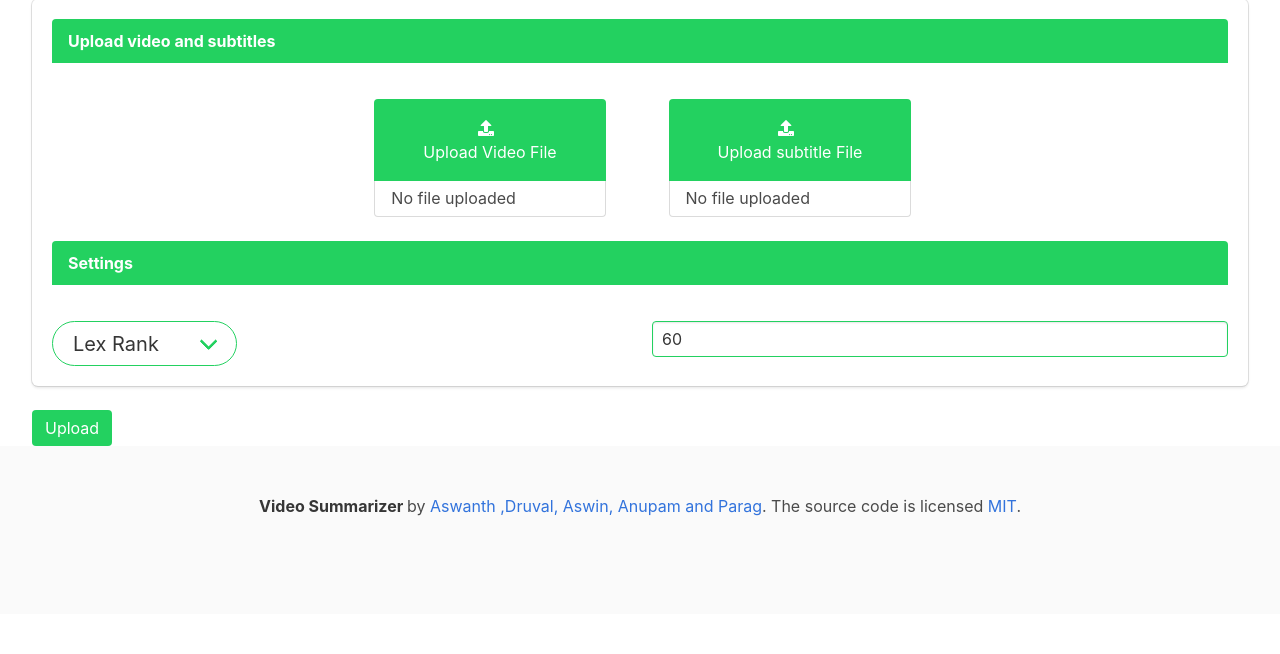
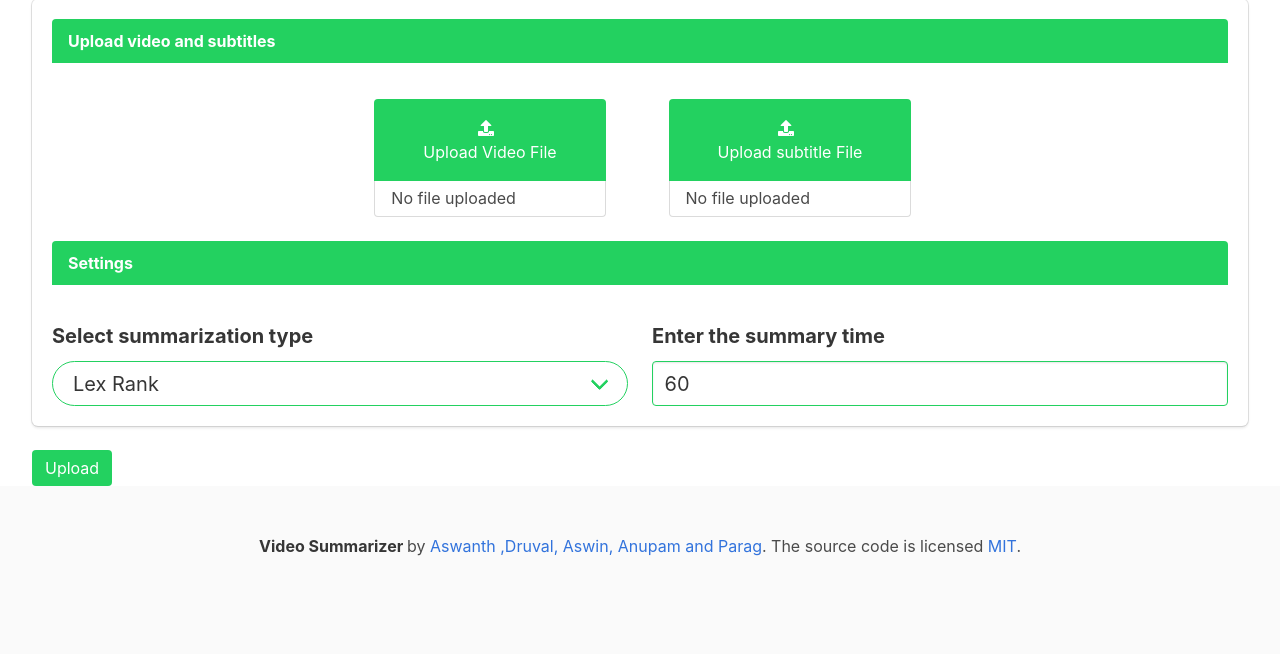
Before and after one commit to aswanthkoleri/VideoMash, a Django app: page /main/ in a window 1280 px wide. Shown: the part 162-816 px from the top of the page. Before the commit the page ends 678 px from the top, so only its background shows below. Run offline with Django 3.2, Linux system fonts and the light colour scheme; some libraries are stand-ins or nearby versions.

Commit message:
Add customized forms

```diff
--- a/main/templates/main.html
+++ b/main/templates/main.html
@@ -97,13 +97,16 @@
     </div>
 <div class="form-start columns ">
         <div class="column ">
-            <div class="select is-success is-rounded is-medium">
+
+  <label class="label is-medium">Select summarization type</label>
+            <div class="select is-success is-rounded is-medium is-fullwidth">
                 {% render_field form.summarizeType  %}
             </div>
         </div>
 
         <div class="column ">
-                {% render_field form.summarizationTime class="input is-success"  %}
+                <label class="label is-medium">Enter the summary time</label>
+                {% render_field form.summarizationTime class="input is-success is-medium"  %}
         </div>
 </div>
 </div>
```
